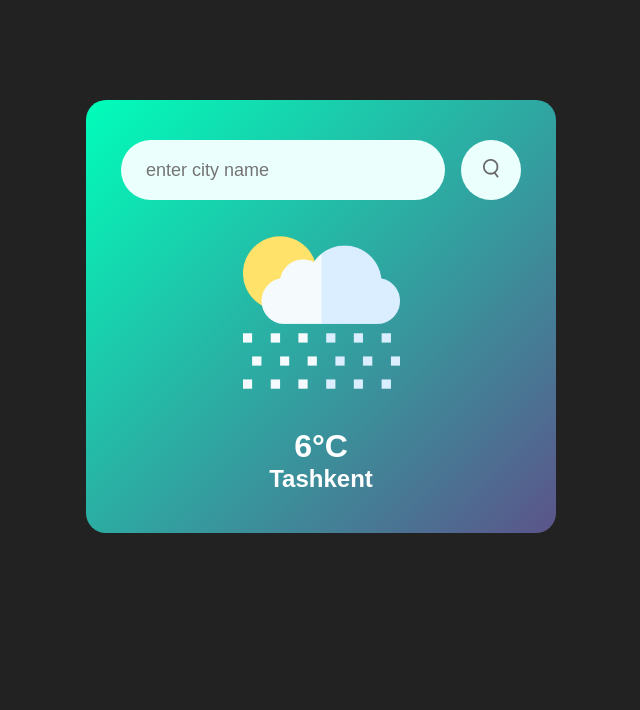
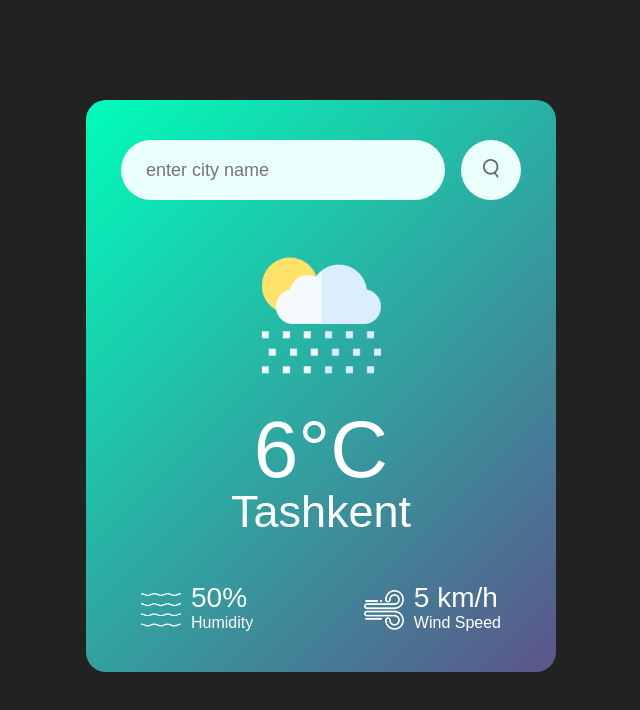
Before and after one commit to Schneegestober1/WeatherApp, a plain HTML site: page index.html in a window 1280 px wide. Shown: the whole page, without its empty margins (319-959 px from the left). Drawn offline with Linux system fonts and the light colour scheme.

Commit message:
.humidity, .wind{     font-size: 28px;     margin-top: -6px; }

```diff
--- a/index.html
+++ b/index.html
@@ -17,6 +17,22 @@
             <img src="images/rain.png" class="weather-icon">
             <h1 class="temp">6°C</h1>
             <h2 class="city">Tashkent</h2>
+            <div class="details">
+                <div class="col">
+                    <img src="images/humidity.png" alt="humidity">
+                    <div>
+                        <p class="humidity">50%</p>
+                        <p class="#">Humidity</p>
+                    </div>
+                </div>
+                <div class="col">
+                    <img src="images/wind.png" alt="wind">
+                    <div>
+                        <p class="wind">5 km/h</p>
+                        <p class="#">Wind Speed</p>
+                    </div>
+                </div>
+            </div>
         </div>
     </div>
 </body>
--- a/style/style.css
+++ b/style/style.css
@@ -53,3 +53,43 @@ body{
 .search button img {
     width: 16px;
 }
+
+.weather-icon{
+    width: 170px;
+    margin-top: 30px;
+}
+
+.weather h1{
+    font-size: 80px;
+    font-weight: 500;
+}
+
+.weather h2{
+    font-size: 45px;
+    font-weight: 400;
+    margin-top: -10px;
+}
+
+.details {
+    display: flex;
+    align-items: center;
+    justify-content: space-between;
+    padding: 0 20px;
+    margin-top: 50px;
+}
+
+.col{
+    display: flex;
+    align-items: center;
+    text-align: left;
+}
+
+.col img {
+    width: 40px;
+    margin-right: 10px;
+}
+
+.humidity, .wind{
+    font-size: 28px;
+    margin-top: -6px;
+}
```
